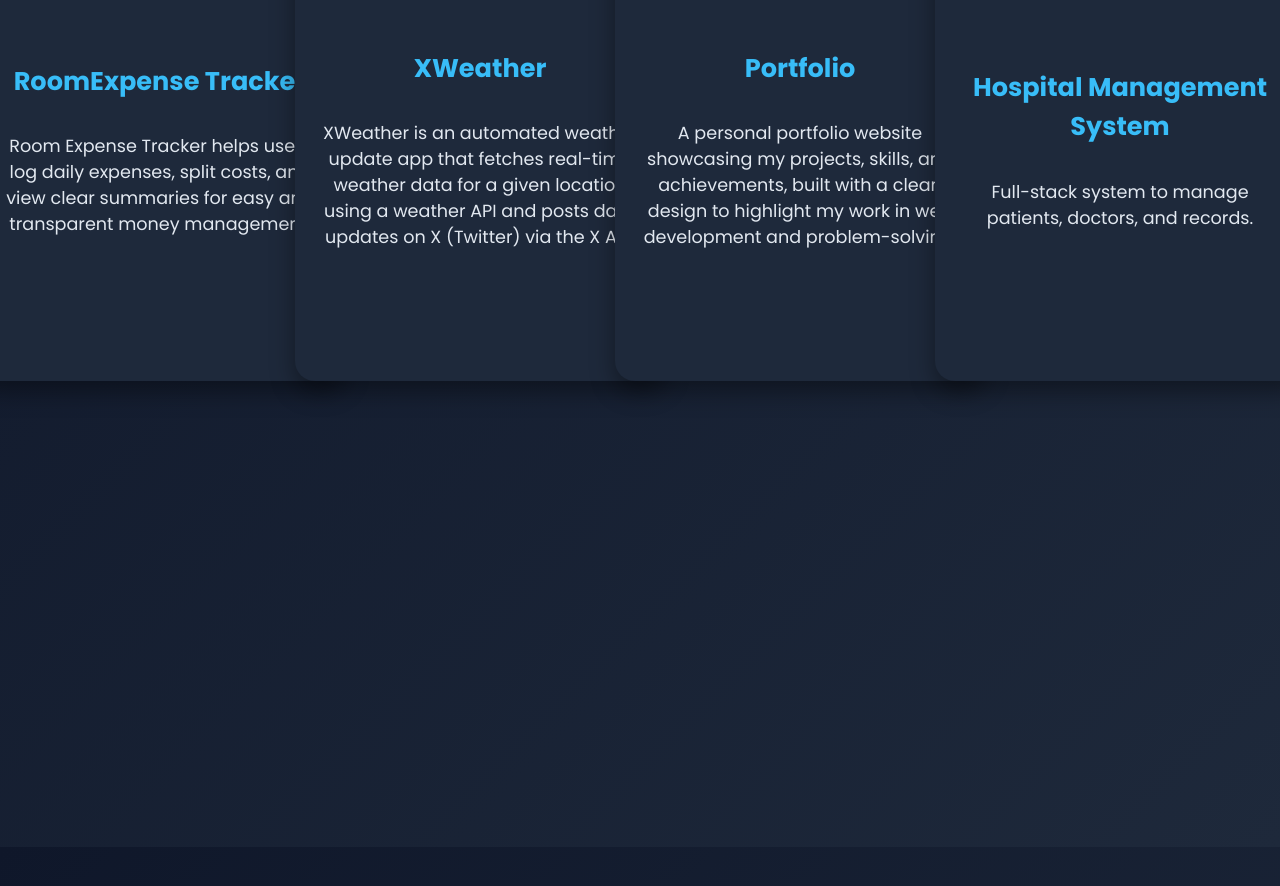
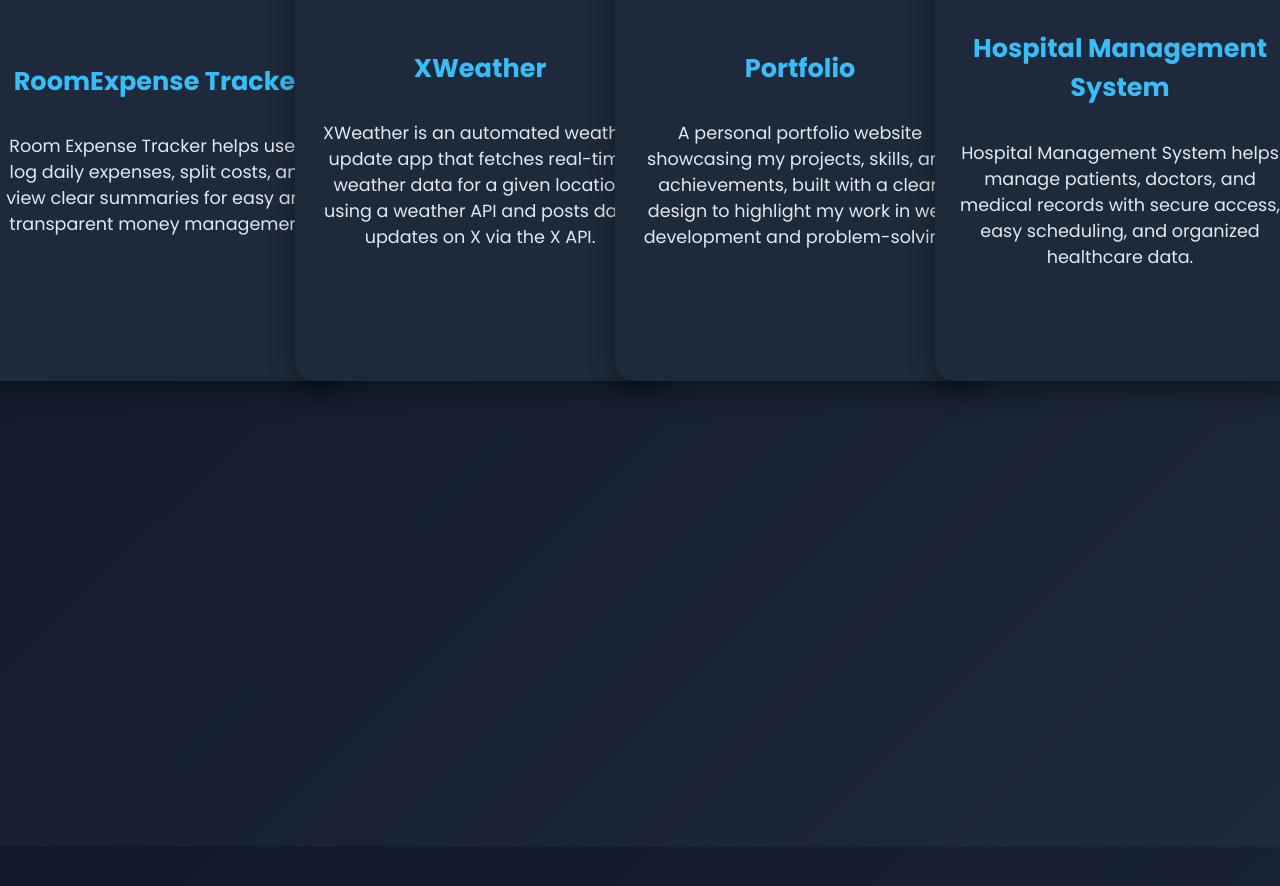
Before and after one commit to shodhan07/PortfolioReact, a React (Vite) app: page / in a window 1280 px wide. Shown: the part 4820-5706 px from the top of the page. Built offline with nearby package versions, Linux system fonts and the light colour scheme.

Commit message:
Pending Resume

```diff
--- a/src/components/Projects.jsx
+++ b/src/components/Projects.jsx
@@ -9,7 +9,7 @@
   },
   {
     title: "XWeather",
-    description: "XWeather is an automated weather update app that fetches real-time weather data for a given location using a weather API and posts daily updates on X (Twitter) via the X API.",
+    description: "XWeather is an automated weather update app that fetches real-time weather data for a given location using a weather API and posts daily updates on X via the X API.",
     link: "https://github.com/shodhan07/XWeatherApp"
   },
   {
@@ -19,7 +19,7 @@
   },
   {
     title: "Hospital Management System",
-    description: "Full-stack system to manage patients, doctors, and records.",
+    description: "Hospital Management System helps manage patients, doctors, and medical records with secure access, easy scheduling, and organized healthcare data.",
     link: ""
   }
 ];
```
